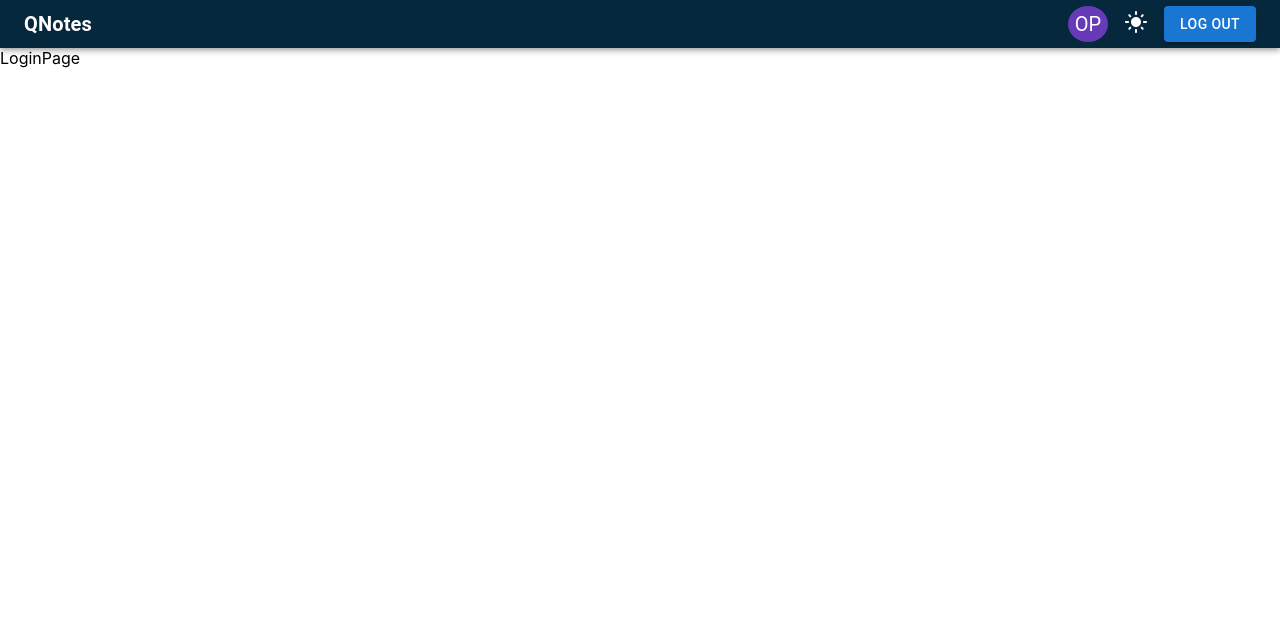
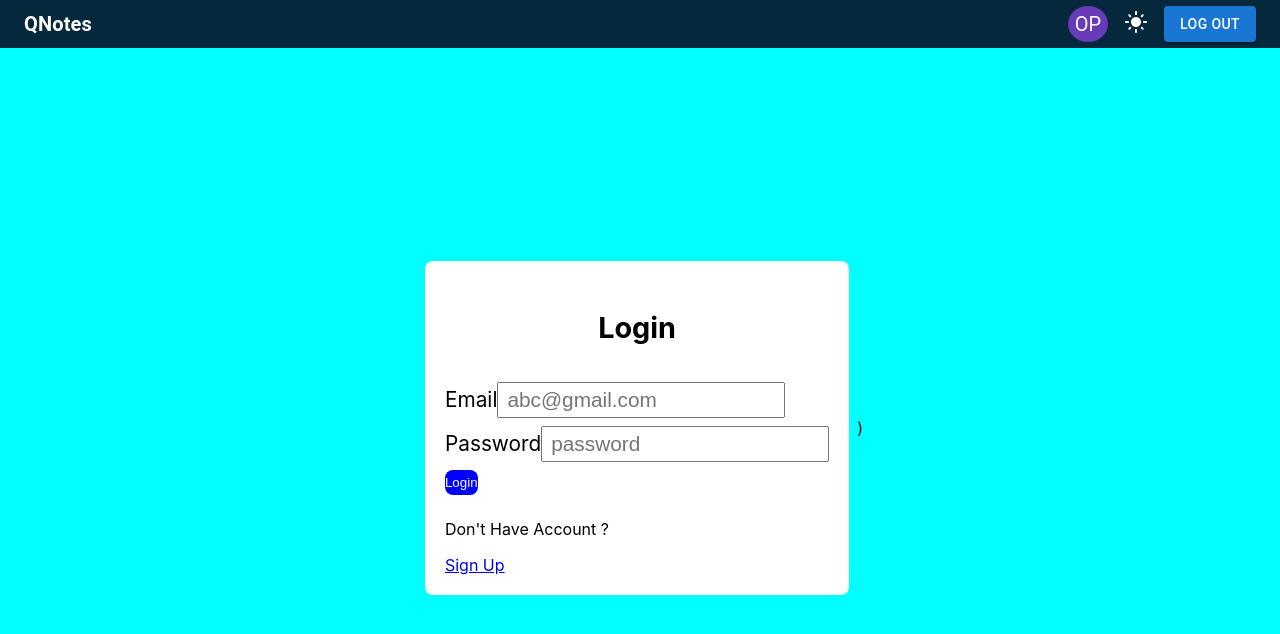
Before and after one commit to gkumar-pandey/QNotes-Frontend, a React (Create React App) app: page /login in a window 1280 px wide. Shown: the top 634 px of the page. Built offline with nearby package versions, Linux system fonts and the light colour scheme.

Commit message:
feat: login page created

```diff
--- /dev/null
+++ b/src/Pages/LoginPage.css
@@ -0,0 +1,52 @@
+.container {
+  display: flex;
+  align-items: center;
+  justify-content: center;
+  background-color: aqua;
+  height: 95vh;
+  width: 100%;
+}
+
+.form-container {
+  /* border: 1px solid red; */
+  display: flex;
+  flex-direction: column;
+  padding: 1rem;
+  border-radius: 8px;
+  background-color: #fff;
+  /* height: 100%; */
+  margin: 0.5rem;
+}
+.form-container div {
+  margin: 4px;
+}
+.heading h3 {
+  text-align: center;
+  font-size: 1.8rem;
+  font-weight: bold;
+}
+
+label {
+  font-size: 1.3rem;
+}
+input {
+  padding: 4px 8px;
+  font-size: 1.3rem;
+}
+
+.login-btn button {
+  /* border: 1px solid blue; */
+  border: none;
+  border-radius: 0.5rem;
+  background-color: blue;
+  color: #fff;
+  cursor: pointer;
+  padding: 5px 0;
+}
+
+@media (max-width: 500px) {
+  .form-container {
+    /* border: 1px solid red; */
+    padding: 5px;
+  }
+}
--- a/src/Pages/LoginPage.js
+++ b/src/Pages/LoginPage.js
@@ -1,7 +1,90 @@
-import React from "react";
+import React, { useState } from "react";
+import "./LoginPage.css";
+import { Link, useNavigate } from "react-router-dom";
+import { serverLink } from "../Components/common";
+import axios from "axios";
+import AlertMassage from "../Components/Alert";
 
 const LoginPage = () => {
-  return <div>LoginPage</div>;
+  const [alertMsg, setAlertMsg] = useState(null);
+  const [email, setEmail] = useState("");
+  const [password, setPassword] = useState("");
+  const navigate = useNavigate();
+
+  const clearInputField = () => {
+    setEmail("");
+    setPassword("");
+  };
+
+  const loginBtnHandler = async () => {
+    const user = {
+      email: email,
+      password: password,
+    };
+    try {
+      const { data } = await axios.post(`${serverLink}user/signin`, user);
+      const { token } = data;
+      const userData = data.user;
+      setAlertMsg({
+        msg: "Login Successfull",
+        serverity: "success",
+      });
+      clearInputField();
+      localStorage.setItem("User", JSON.stringify(userData));
+      localStorage.setItem("token", token);
+
+      setTimeout(() => {
+        navigate("/note");
+      }, 3000);
+    } catch (error) {
+      setAlertMsg({
+        msg: error.response.data.message,
+        serverity: "error",
+      });
+      console.error(error.response.data.message);
+    }
+  };
+
+  return (
+    <div className="container">
+      <div className="form-container">
+        <div className="heading">
+          <h3>Login</h3>
+        </div>
+        <div className="email-container">
+          <label>Email</label>
+          <input
+            type="email"
+            value={email}
+            placeholder="abc@gmail.com"
+            onChange={(e) => setEmail(e.target.value)}
+          />
+        </div>
+        <div className="password-container">
+          <label>Password</label>
+          <input
+            type="password"
+            placeholder="password"
+            value={password}
+            onChange={(e) => setPassword(e.target.value)}
+          />
+        </div>
+        <div className="login-btn">
+          <button onClick={loginBtnHandler}>Login</button>
+        </div>
+        <div>
+          <p>Don't Have Account ? </p>
+          <Link to={"/signup"}>Sign Up</Link>
+        </div>
+      </div>
+      <>
+        {alertMsg ? (
+          <AlertMassage message={alertMsg.msg} serverity={alertMsg.serverity} />
+        ) : null}
+      </>
+      )
+    </div>
+  );
 };
 
 export default LoginPage;
```
